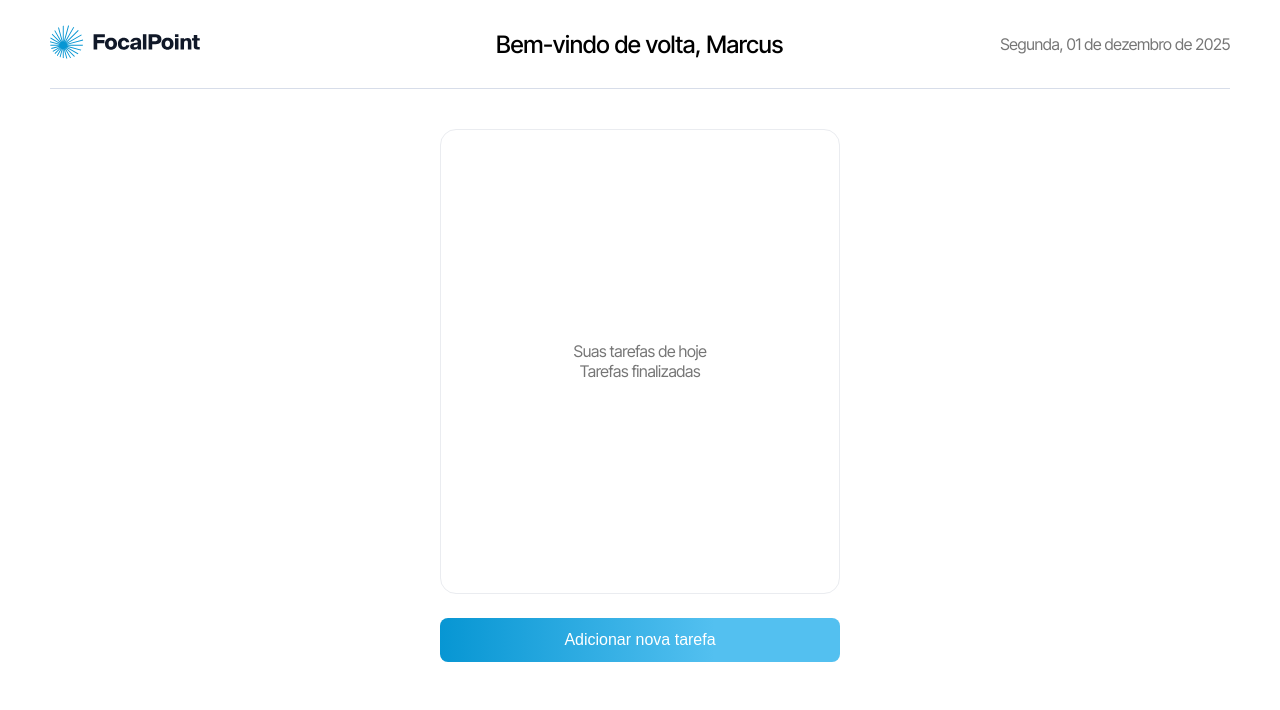
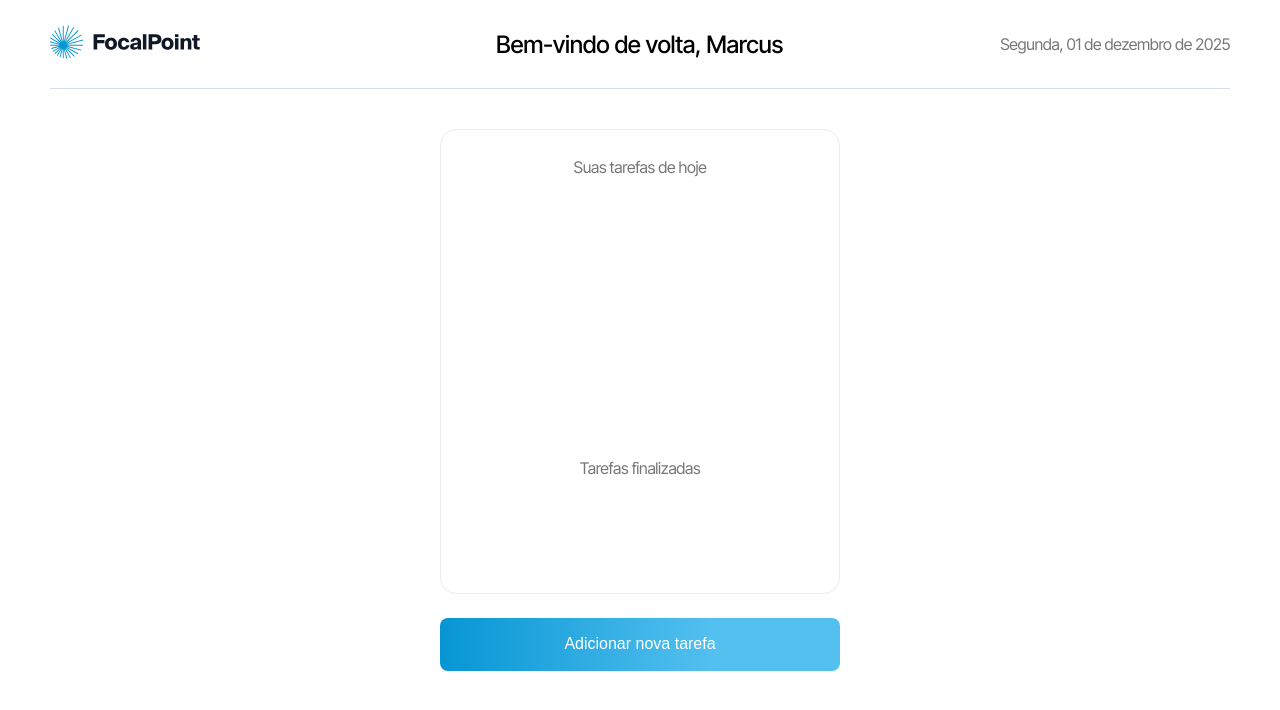
Before and after one commit to muriloanjos99/MRA_Teste-Dev-Junior_Legaplan, a Next.js app: page / in a window 1280 px wide. Shown: the top 710 px of the page. Built offline with nearby package versions, Linux system fonts and the light colour scheme.

Commit message:
:art: style: Adiciona estilo ao container das tarefas

```diff
--- a/src/app/page.scss
+++ b/src/app/page.scss
@@ -31,7 +31,7 @@
   display: flex;
   flex-direction: column;
   text-align: center;
-  justify-content: center;
+  justify-content: space-evenly;
   margin-top: 40px;
   height: 58.07vh;
   width: 31.25vw;
@@ -42,7 +42,7 @@
 .new_task_button {
   margin-top: 24px;
   width: 31.25vw;
-  height: 5.56vh;
+  height: 6.64vh;
   color: white;
   border: none;
   border-radius: 8px;
@@ -56,3 +56,19 @@
 .open_tasks_title, .completed_tasks_title {
   color: rgba(0, 0, 0, 0.54);
 }
+
+.open_tasks, .completed_tasks {
+  display: flex;
+  flex-direction: column;
+  justify-content: center;
+  align-items: center;
+}
+
+.open_tasks {
+  height: 28.125vh;
+  gap: 24px;
+}
+
+.completed_tasks {
+  height: 7.29vh;
+}
```
